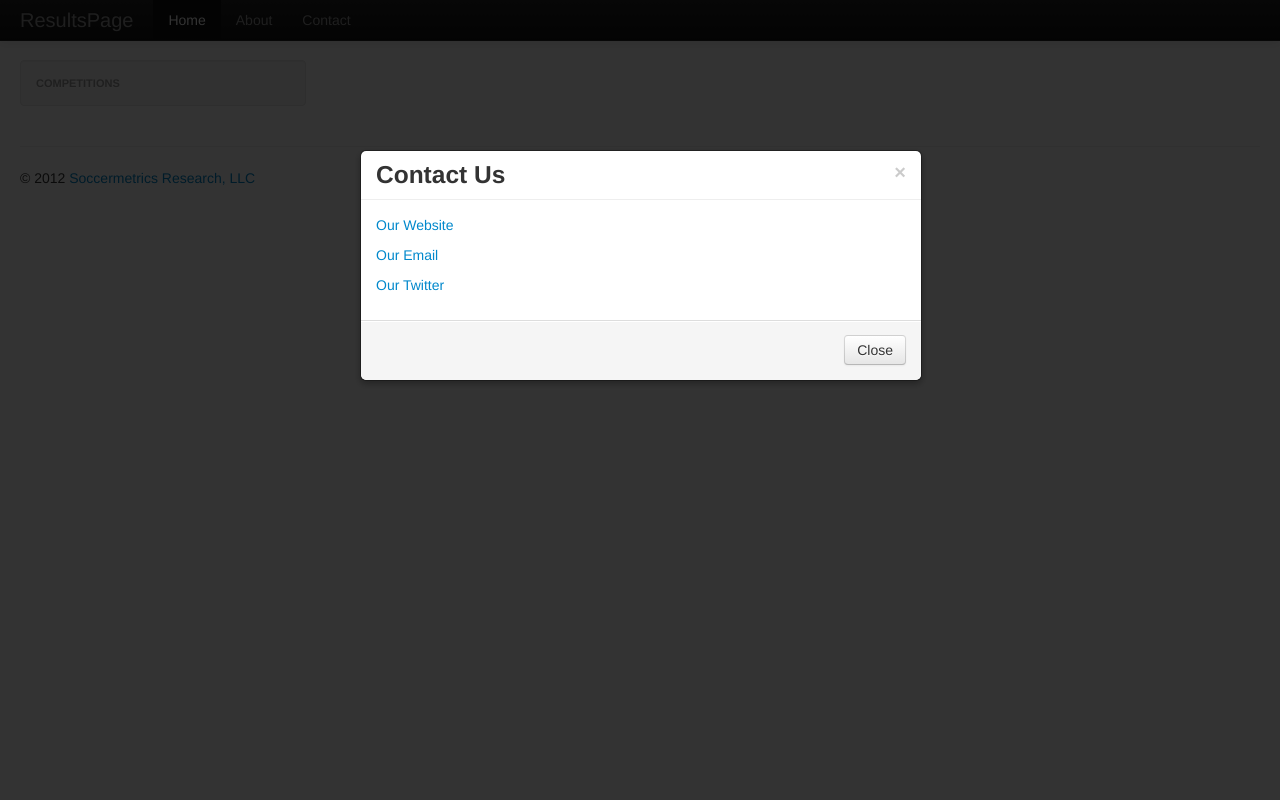
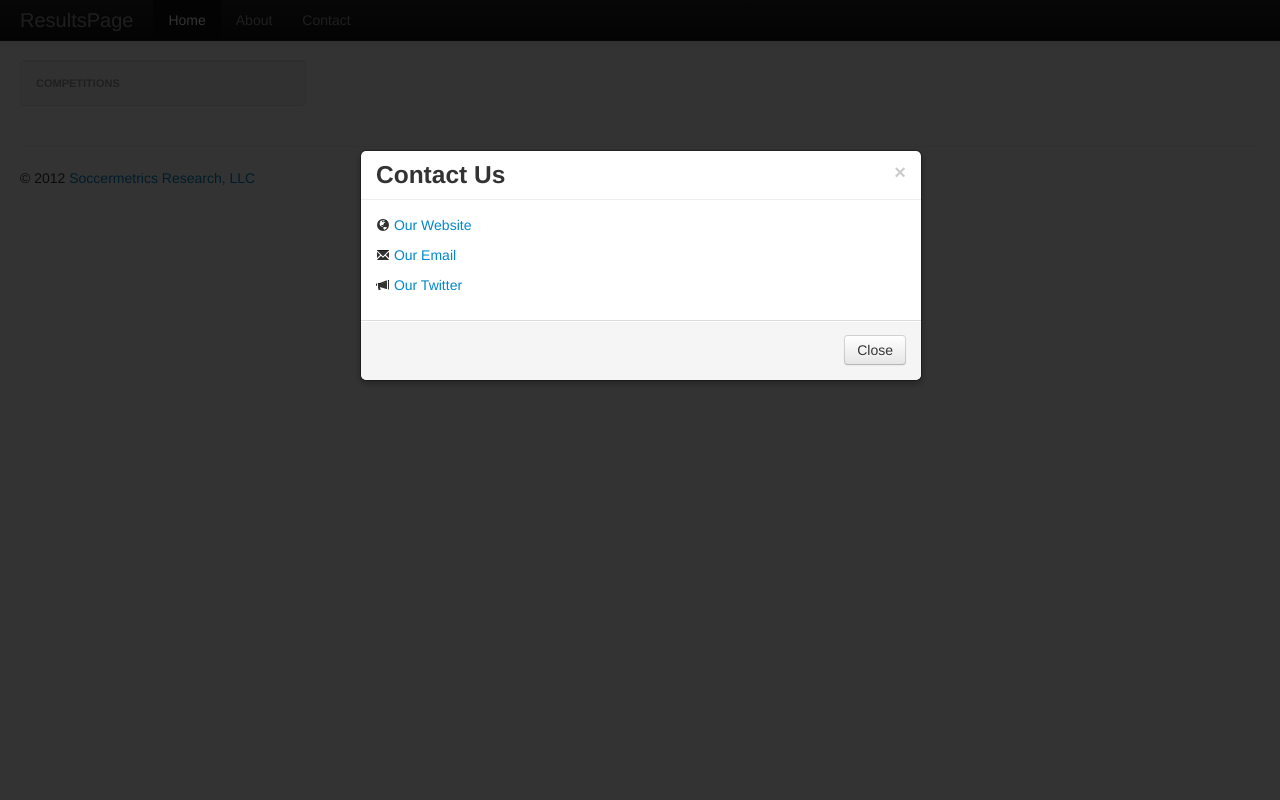
Before and after one commit to soccermetrics/match-result-app, a Flask app: template resultapp/resultapp/templates/home.html in a window 1280 px wide, after a click on "Contact". Run offline with Flask 2, Linux system fonts and the light colour scheme; the template is opened without the code that fills it, so the values that code supplies are empty; parts of the project's set-up code (start-up, migrations or seed data) failed here and were passed over; some libraries are stand-ins or nearby versions.

Commit message:
Add functionality for ShareThis icons, modal edits

```diff
--- a/resultapp/resultapp/templates/base.html
+++ b/resultapp/resultapp/templates/base.html
@@ -22,17 +22,19 @@
     <link href="{{ url_for('static', filename='bootstrap-2.2.1/css/bootstrap-responsive.css') }} "
         rel="stylesheet">
 
-    <!-- HTML5 shim, for IE6-8 support of HTML5 elements -->
-    <!--[if lt IE 9]>
-      <script src="http://html5shim.googlecode.com/svn/trunk/html5.js"></script>
-    <![endif]-->
-
     <!-- Fav and touch icons -->
 <!--    <link rel="shortcut icon" href="../assets/ico/favicon.ico">
     <link rel="apple-touch-icon-precomposed" sizes="144x144" href="../assets/ico/apple-touch-icon-144-precomposed.png">
     <link rel="apple-touch-icon-precomposed" sizes="114x114" href="../assets/ico/apple-touch-icon-114-precomposed.png">
     <link rel="apple-touch-icon-precomposed" sizes="72x72" href="../assets/ico/apple-touch-icon-72-precomposed.png">
     <link rel="apple-touch-icon-precomposed" href="../assets/ico/apple-touch-icon-57-precomposed.png"> -->
+
+    <!-- Share This icons -->
+    <script type="text/javascript">var switchTo5x=true;</script>
+    <script type="text/javascript" src="http://w.sharethis.com/button/buttons.js"></script>
+    <script type="text/javascript">
+      stLight.options({publisher: "03979233-6016-4d85-8f98-b4572dd987b0", doNotHash: false, doNotCopy: true, hashAddressBar: true});
+    </script>
 
   </head>
 
@@ -69,8 +71,9 @@
             <p>
             <strong>ResultsPage</strong> is a fun little app that shows off some of what
             Soccermetrics software can do. We access data from our web APIs to display results
-            and tables for various types of football competitions all over the world.  You can
-            even click on the team and check out how their goals and points change over a season.
+            and tables for various types of football competitions all over the world.  In future
+            releases, you'll be able to click on the team and check out how their goals and points
+            change over a season.
             </p>
             <p>
             We hope you enjoy <strong>ResultsPage</strong> as much as we did creating it.
@@ -88,9 +91,9 @@
             <h3 id="contactModalLabel">Contact Us</h3>
         </div>
         <div class="modal-body">
-            <p><a href="http://www.soccermetrics.net">Our Website</a></p>
-            <p><a href="mailto:info@soccermetrics.net">Our Email</a></p>
-            <p><a href="http://twitter.com/soccermetrics">Our Twitter</a></p>
+            <p><a href="http://www.soccermetrics.net" target="_blank"><i class="icon-globe"></i> Our Website</a></p>
+            <p><a href="mailto:info@soccermetrics.net"><i class="icon-envelope"></i> Our Email</a></p>
+            <p><a href="http://twitter.com/soccermetrics" target="_blank"><i class="icon-bullhorn"></i> Our Twitter</a></p>
         </div>
         <div class="modal-footer">
             <button class="btn" data-dismiss="modal" aria-hidden="true">Close</button>
```
